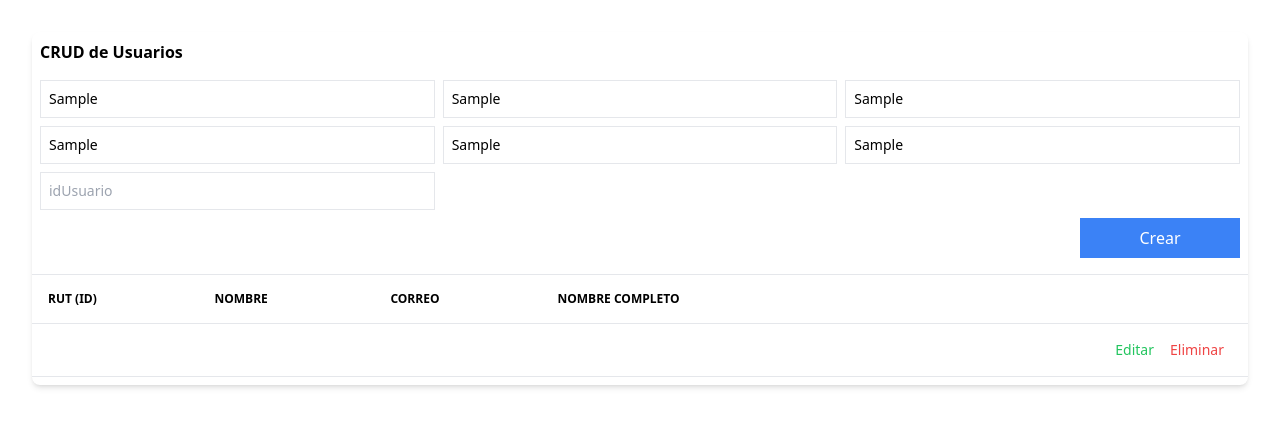
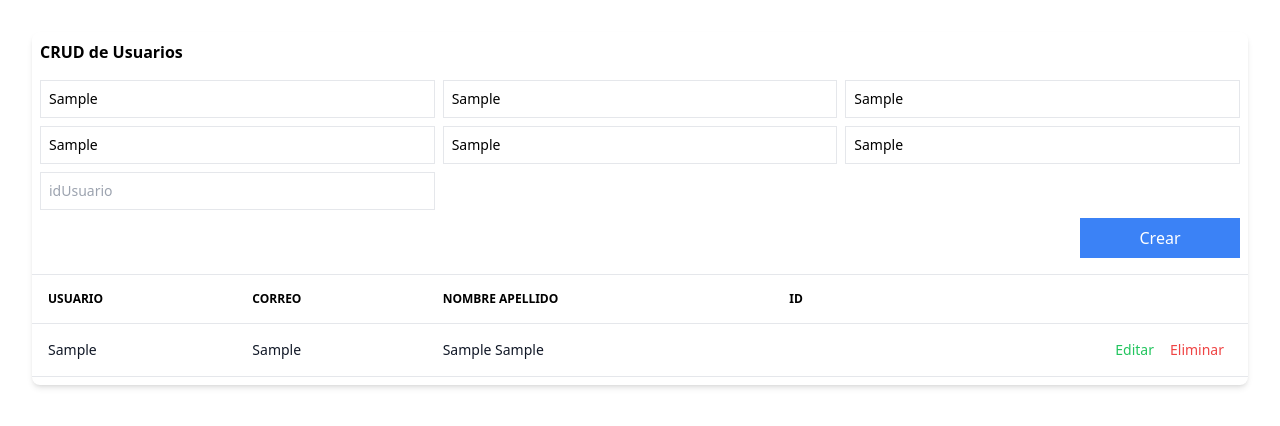
Before and after one commit to AlexelProgramador/Proyecto-4, a Next.js app in the folder frontend/: page / in a window 1280 px wide. Both pictures are taken after typing "Sample", "Sample", "Sample", "Sample", "Sample", "Sample" into the empty fields and a click on the button "Crear". Shown: the top 426 px of the page. Built offline with nearby package versions, Linux system fonts and the light colour scheme; no server answers.

Commit message:
Update index.tsx

```diff
--- a/frontend/pages/index.tsx
+++ b/frontend/pages/index.tsx
@@ -23,7 +23,7 @@ function App() {
     });
 
     const datos = ['Nombre Usuario',"RUT (ID)",'Contraseña','Correo Electrónico','Nombre','Apellido','idUsuario']
-    const valor_datos = ['Nombre Usuario',"RUT (ID)",'Contraseña','Correo Electrónico','Nombre','Apellido','idUsuario']
+    const valor_datos = ['nombre_usuario',"rut",'contraseña','correoElectronico','nombre','apellido','idUsuario']
 
     const [users, setUsers] = useState<UserData[]>([]);
     const [editing, setEditing] = useState(false);
@@ -170,10 +170,10 @@ function App() {
                     <table className="w-full text-left text-sm">
                         <thead className="text-xs border-y">
                             <tr>
-                                <th className="px-4 py-4">RUT (ID)</th>
-                                <th className="px-4 py-4">NOMBRE</th>
+                                <th className="px-4 py-4">USUARIO</th>
                                 <th className="px-4 py-4">CORREO</th>
-                                <th className="px-4 py-4">NOMBRE COMPLETO</th>
+                                <th className="px-4 py-4">NOMBRE APELLIDO</th>
+                                <th className="px-4 py-4">ID</th>
                                 <th className="px-4 py-4"></th>
                             </tr>
                         </thead>
@@ -183,8 +183,7 @@ function App() {
 
                                     <td className="px-4 py-2 text-gray-900">{user.nombre_usuario}</td>
                                     <td className="px-4 py-2 text-gray-900">{user.correoElectronico}</td>
-                                    <td className="px-4 py-2 text-gray-900">{user.nombre}</td>
-                                    <td className="px-4 py-2 text-gray-900">{user.apellido}</td>
+                                    <td className="px-4 py-2 text-gray-900">{user.nombre} {user.apellido}</td>
                                     <td className="px-4 py-2 text-gray-900">{user.idUsuario}</td>
                                     <td className="px-4 py-2 text-gray-900 flex items-center justify-end">
                                         <button className='text-green-500 hover:text-green-400 p-2'
```
